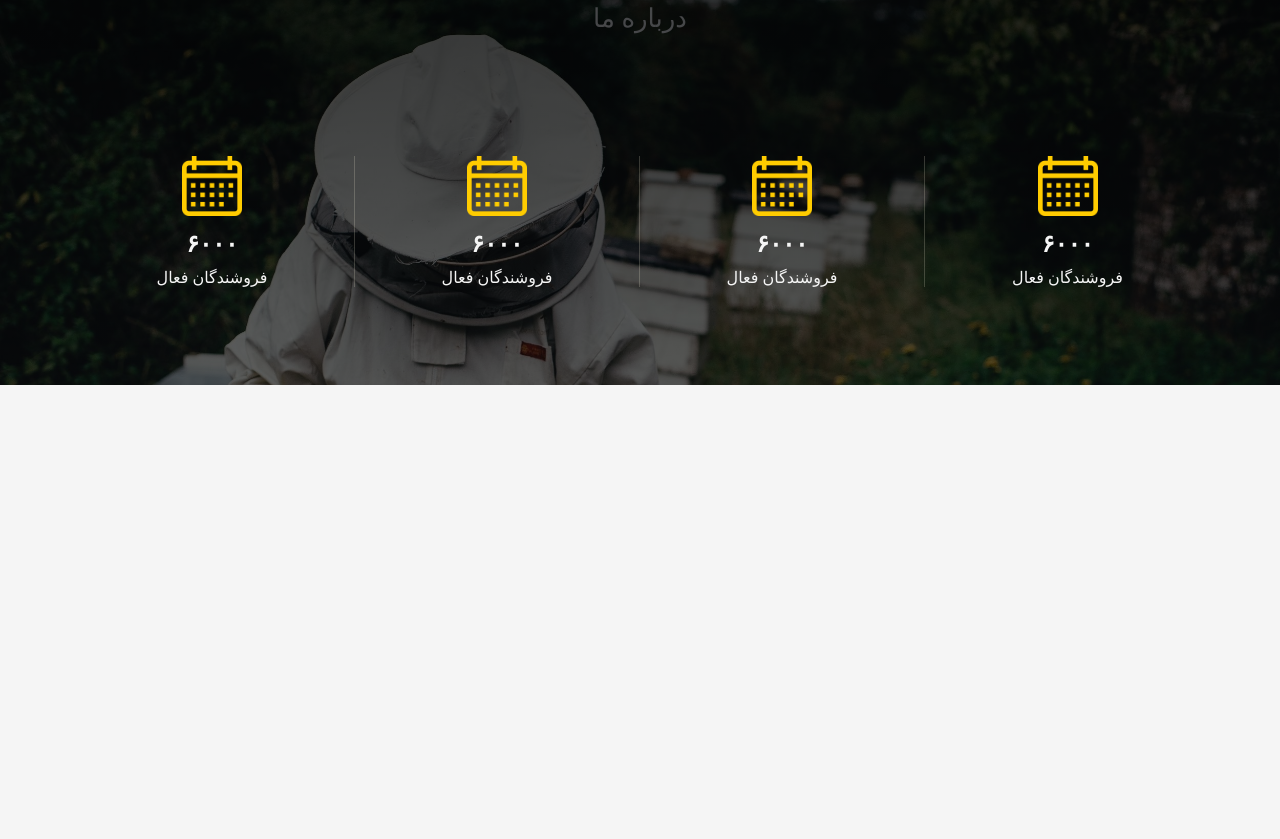
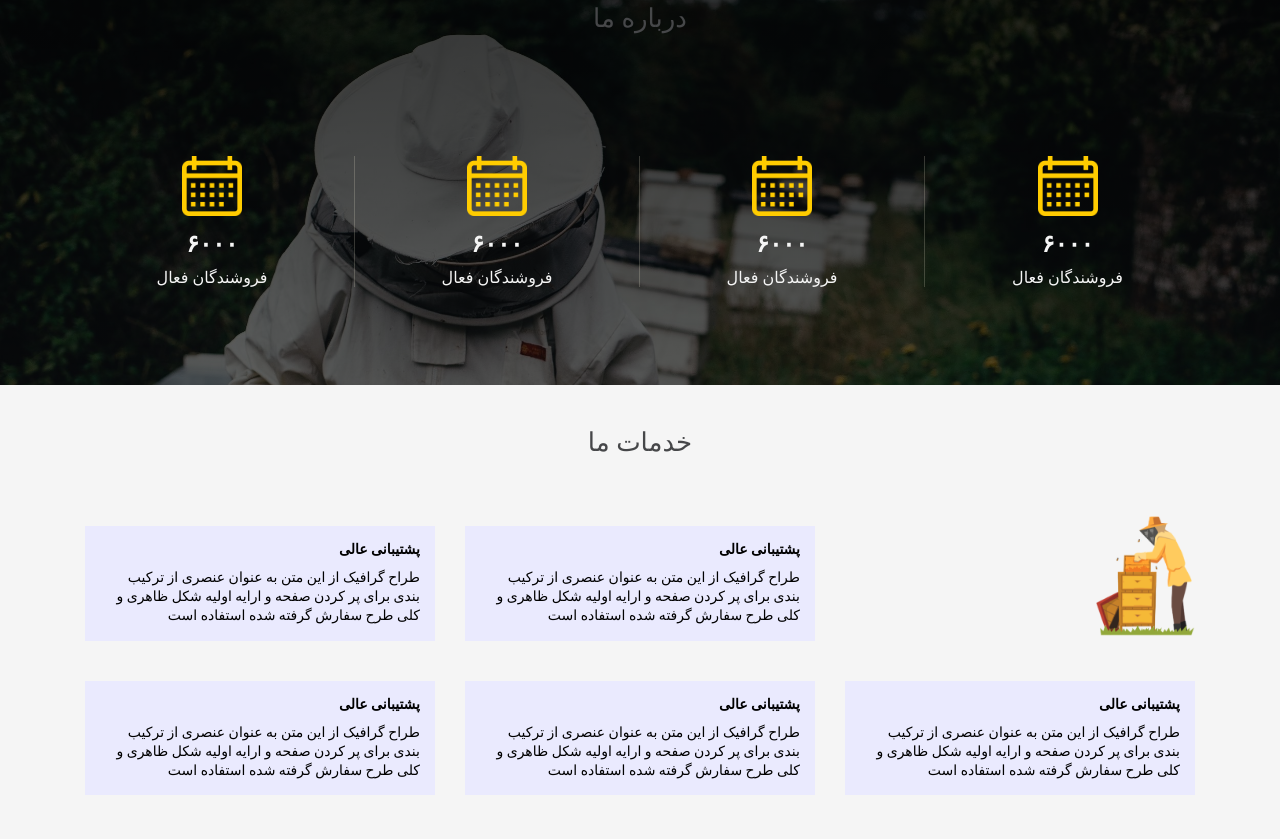
Before and after one commit to shaweii/hangibee, a plain HTML site: page index.html in a window 1280 px wide. Shown: the part 1662-2501 px from the top of the page. Before the commit the page ends 2047 px from the top, so only its background shows below. Drawn offline with Linux system fonts and the light colour scheme; a web font is replaced by a local one.

Commit message:
our-srvice added

```diff
--- a/index.html
+++ b/index.html
@@ -150,6 +150,57 @@
                 </div>
             </div>
         </section>
+        <!-- `our-service` block -->
+        <section>
+            <!-- `SectionTitle` block -->
+            <div class="wrapper">
+                <div class="wrapper__title">خدمات ما</div>
+            </div>
+            <div class="container cont">
+                <ul class="our-service">
+                    <div class="row">
+                        <li class="our-service__item col-lg-4 col-md-6 col-12">
+                            <img src="/images/beekeeper.png" alt="عکس اول" class="our-service__image">
+                        </li>
+                        <li class="our-service__item col-lg-4 col-md-6 col-12">
+                            <div class="our-service__card">
+                                <h3 class="our-service__title"><span class="our-service__icon"></span>پشتیبانی عالی</h3>
+                                <p class="our-service__desc">
+                                    طراح گرافیک از این متن به عنوان عنصری از ترکیب بندی برای پر کردن صفحه و ارایه اولیه شکل ظاهری و کلی طرح سفارش گرفته شده استفاده است</p>
+                            </div>
+                        </li>
+                        <li class="our-service__item col-lg-4 col-md-6 col-12">
+                            <div class="our-service__card">
+                                <h3 class="our-service__title"><span class="our-service__icon"></span>پشتیبانی عالی</h3>
+                                <p class="our-service__desc">
+                                    طراح گرافیک از این متن به عنوان عنصری از ترکیب بندی برای پر کردن صفحه و ارایه اولیه شکل ظاهری و کلی طرح سفارش گرفته شده استفاده است</p>
+                            </div>
+                        </li>
+                        <li class="our-service__item col-lg-4 col-md-6 col-12">
+                            <div class="our-service__card">
+                                <h3 class="our-service__title"><span class="our-service__icon"></span>پشتیبانی عالی</h3>
+                                <p class="our-service__desc">
+                                    طراح گرافیک از این متن به عنوان عنصری از ترکیب بندی برای پر کردن صفحه و ارایه اولیه شکل ظاهری و کلی طرح سفارش گرفته شده استفاده است</p>
+                            </div>
+                        </li>
+                        <li class="our-service__item col-lg-4 col-md-6 col-12">
+                            <div class="our-service__card">
+                                <h3 class="our-service__title"><span class="our-service__icon"></span>پشتیبانی عالی</h3>
+                                <p class="our-service__desc">
+                                    طراح گرافیک از این متن به عنوان عنصری از ترکیب بندی برای پر کردن صفحه و ارایه اولیه شکل ظاهری و کلی طرح سفارش گرفته شده استفاده است</p>
+                            </div>
+                        </li>
+                        <li class="our-service__item col-lg-4 col-md-6 col-12">
+                            <div class="our-service__card">
+                                <h3 class="our-service__title"><span class="our-service__icon"></span>پشتیبانی عالی</h3>
+                                <p class="our-service__desc">
+                                    طراح گرافیک از این متن به عنوان عنصری از ترکیب بندی برای پر کردن صفحه و ارایه اولیه شکل ظاهری و کلی طرح سفارش گرفته شده استفاده است</p>
+                            </div>
+                        </li>
+                    </div>
+                </ul>
+            </div>
+        </section>
 </body>
 
 </html>
--- a/style/sass/_main.scss
+++ b/style/sass/_main.scss
@@ -174,8 +174,6 @@
 
         .about-us {
             padding: 4rem 0;
-            display: flex;
-            flex-direction: column;
         }
 
         .about-us__item {
@@ -203,3 +201,35 @@
         .about-us__subtilte {
             font-size: 18px;
         }
+        /* OUR SERVICE */
+
+        .our-service__item {
+            // background-color: #eaeafe;
+            margin: 10px 0px;
+            list-style: none;
+            display: inline-block;
+        }
+
+        .our-service__card {
+            background-color: #eaeafe;
+            margin: 10px 0px;
+            padding: 15px;
+        }
+
+        .our-service__image {
+            height: 120px;
+            display: flex;
+            justify-content: center;
+        }
+
+        .our-service__title {
+            font-size: 14px;
+            font-weight: bold;
+            margin-bottom: 10px;
+        }
+
+        .our-service__desc {
+            font-size: 14px;
+            line-height: 1.2rem;
+            color: $desc-font;
+        }
```
Also changed, not shown: style/css/style.css, 1 other file.
